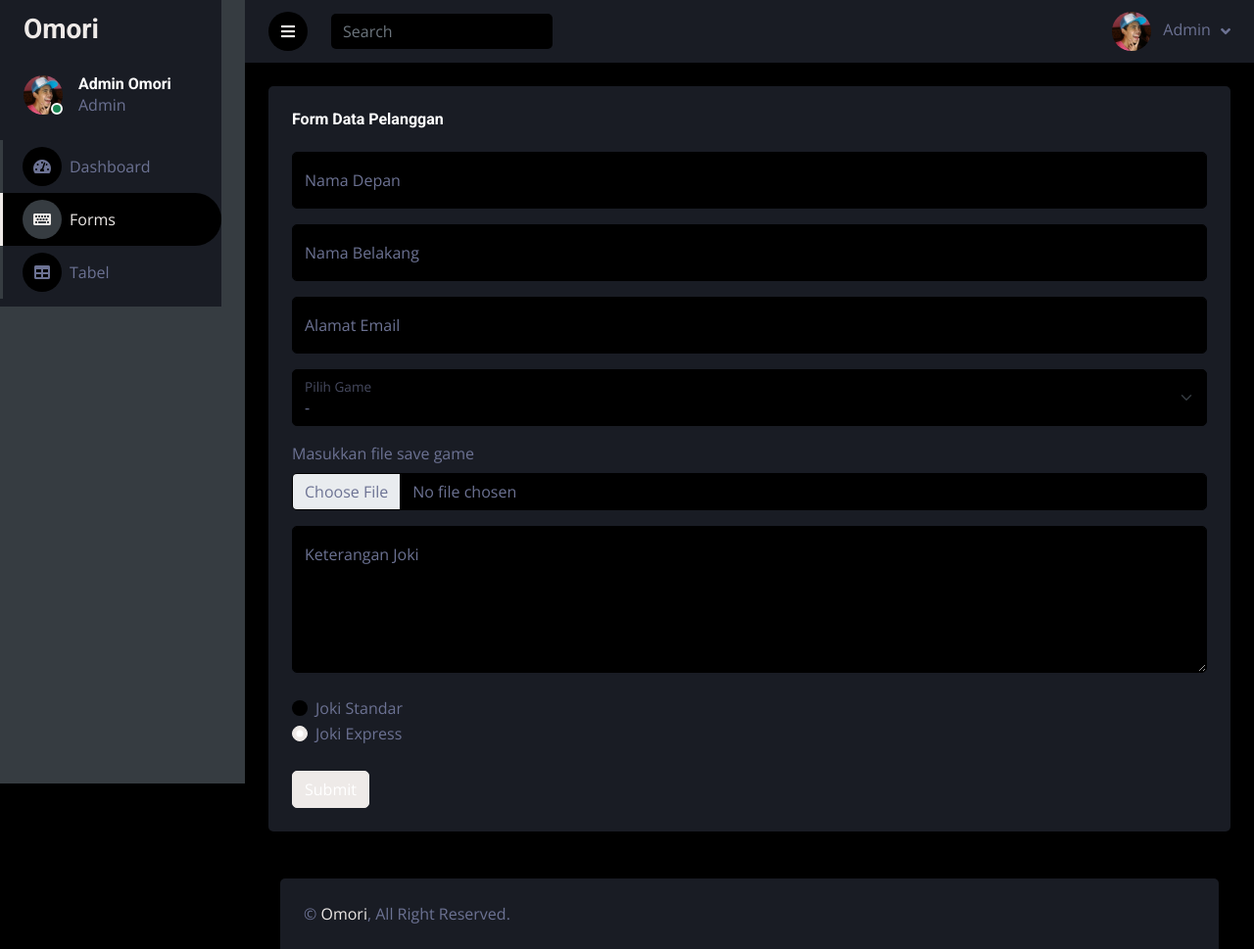
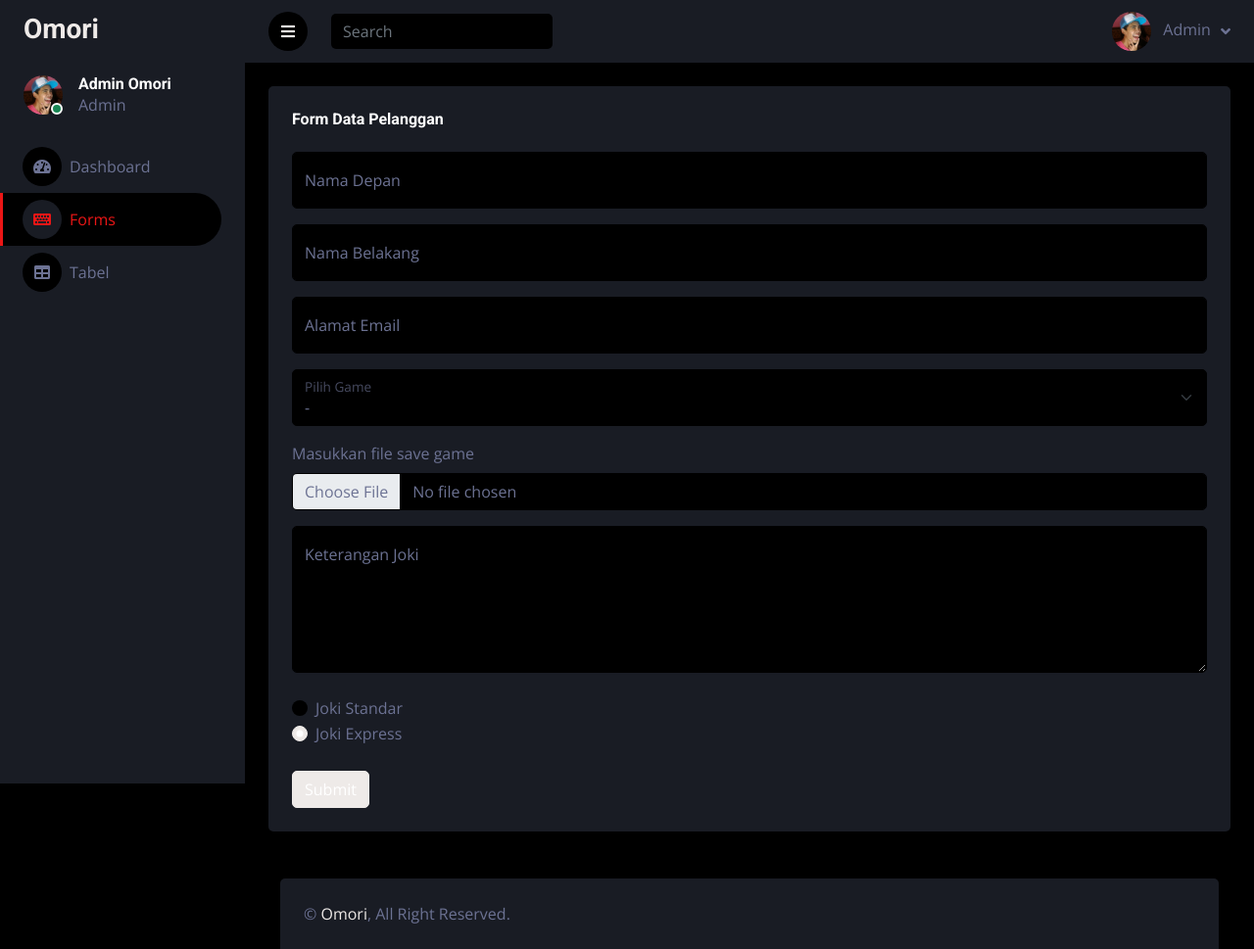
Before and after one commit to andirchmd/Omori, a PHP site: page /assets/form.php in a window 1280 px wide. Shown: the whole page at 98% size. Run offline with PHP 8.4, Linux system fonts and the light colour scheme; the visitor is signed in with stand-in values (Sample User, id 1); some libraries are stand-ins or nearby versions.

Commit message:
Update style.css

```diff
--- a/assets/css/style.css
+++ b/assets/css/style.css
@@ -1,7 +1,7 @@
 /********** Template CSS **********/
 :root {
-    --primary: #eeeae8;
-    --secondary: #363c41;
+    --primary: #EB1616;
+    --secondary: #191C24;
     --light: #6C7293;
     --dark: #000000;
 }
```
